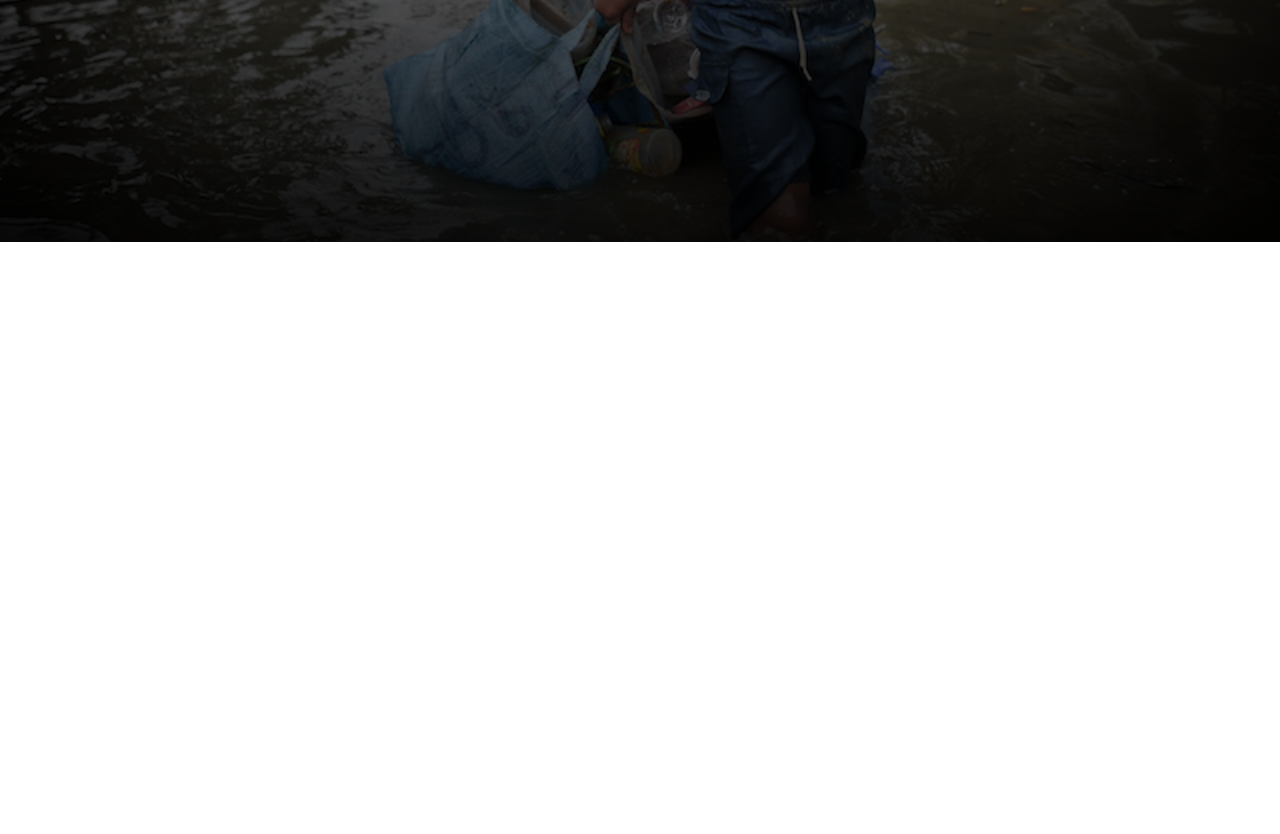
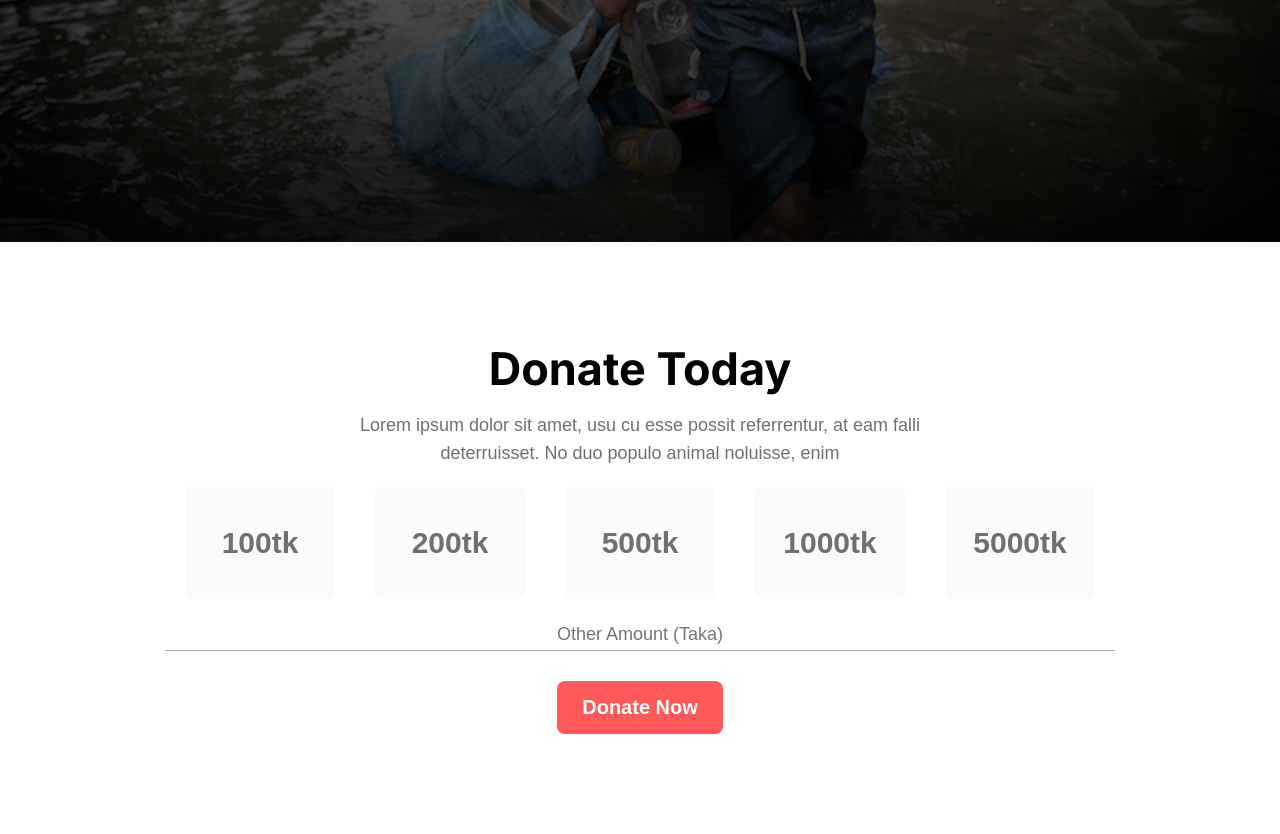
Before and after one commit to obaedulislam/donate-now, a plain HTML site: page index.html in a window 1280 px wide. Shown: the part 558-1392 px from the top of the page. Before the commit the page ends 800 px from the top, so only its background shows below. Drawn offline with Linux system fonts and the light colour scheme.

Commit message:
Donate Today Done

```diff
--- a/css/style.css
+++ b/css/style.css
@@ -87,3 +87,48 @@ button {
     color: #FF5959;
 }
 /*** == Hero CSS End == ***/
+
+
+/*** == Donate Today CSS Start == ***/
+.donate-today{
+    margin: 0 auto;
+    padding: 100px 0;
+}
+.today-pricing{
+    margin: 20px auto;
+    margin-top: ;
+    display: flex;
+}
+.single-price {
+    padding: 40px 20px;
+    margin: 0 20px;
+    width: 150px;
+    background-color: #FAFAFA;
+    border-radius: 5px;
+    border: 2px solid #FAFAFA;
+    transition: .3s;
+}
+.single-price:hover{
+    background-color: #FFEEEE;
+    border: 2px solid #FF5959;
+}
+.single-price p{
+    font-size: 30px;
+    font-weight: 600;
+}
+.other-amount input{
+    padding: 5px 0;
+    width: 100%;
+    text-align: center;
+    font-size: 18px;
+    border: 0;
+    border-bottom: 1px solid rgba(51, 51, 51, 0.416);
+}
+.other-amount input:focus{
+    outline: none;
+}
+.donate-today a button:hover{
+    background-color: #707070;
+    color: #fff;
+}
+/*** == Donate Today CSS End == ***/
--- a/index.html
+++ b/index.html
@@ -21,6 +21,44 @@
     <!--==|| Hero Section End ||==-->
 
 
+    <main>
+        <!--==|| Donate Today Section Start ||==-->
+        <section class="donate-today">
+            <div class="flex-content">
+                <div class="focus-content">
+                    <h2>Donate Today</h2>
+                    <p class="common-margin">Lorem ipsum dolor sit amet, usu cu esse possit referrentur, at eam falli<br> deterruisset. No duo populo animal noluisse, enim</p>
+
+                    <div class="today-pricing common-margin">
+                        <div class="single-price">
+                            <p>100tk</p>
+                        </div>
+                        <div class="single-price">
+                            <p>200tk</p>
+                        </div>
+                        <div class="single-price">
+                            <p>500tk</p>
+                        </div>
+                        <div class="single-price">
+                            <p>1000tk</p>
+                        </div>
+                        <div class="single-price">
+                            <p>5000tk</p>
+                        </div>
+                    </div>
+                    <div class="other-amount common-margin">
+                        <input type="text" name="other-amount" id="" placeholder="Other Amount (Taka)">
+                    </div>
+                    <a href="https://www.savethechildren.org/us/where-we-work/bangladesh" target="_blank"><button type="submit">Donate Now</button></a>
+                </div>
+            </div>
+        </section>
+        <!--==|| Donate Today Section End ||==-->
+
+
+    </main>
+
+
 
 </body>
 </html>
```
